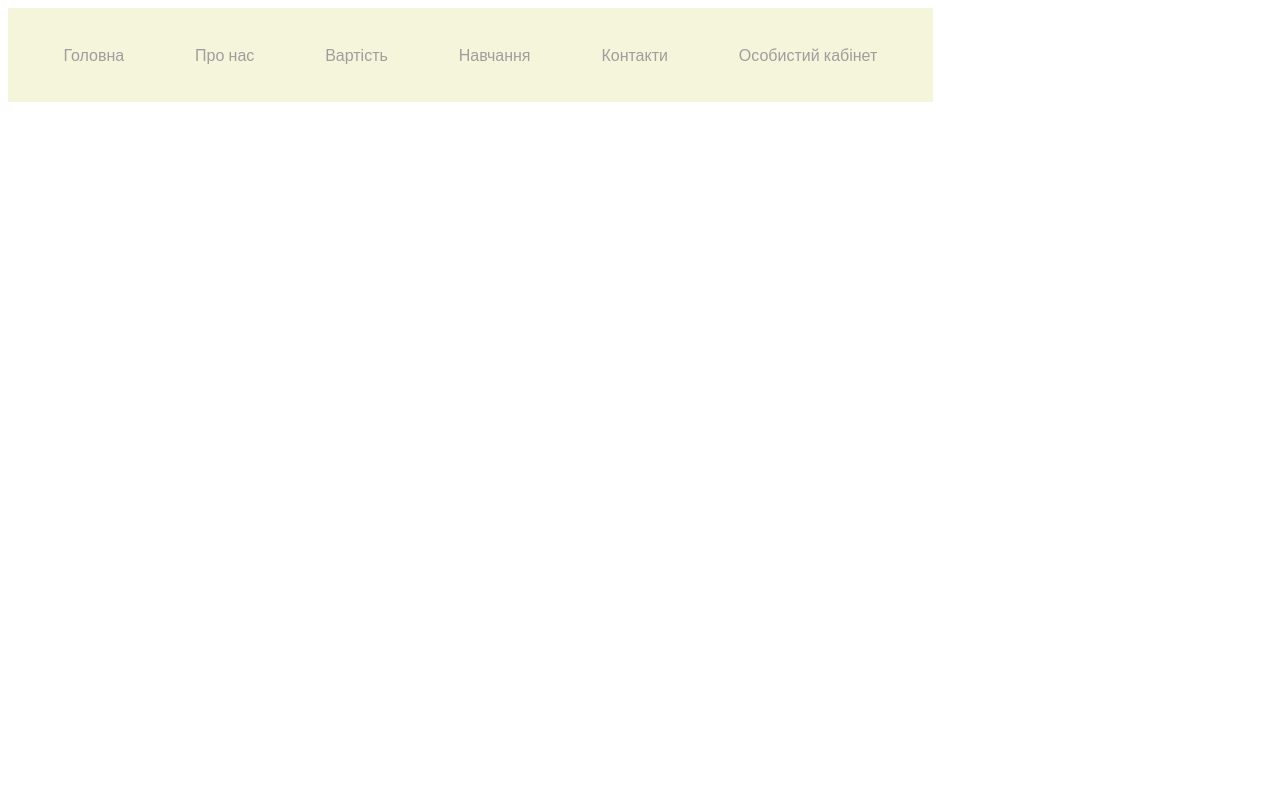
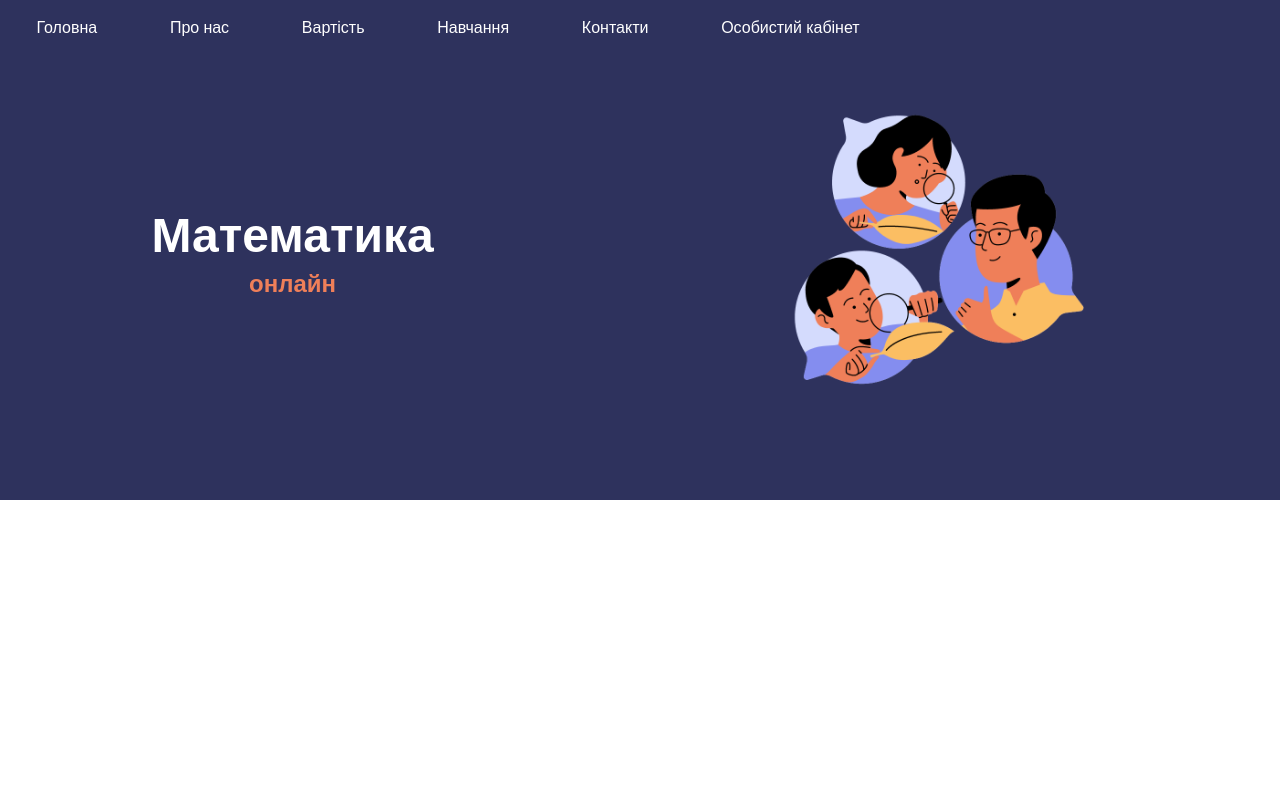
Before and after one commit to kpi-web/math-web, a React (Create React App) app: page / in a window 1280 px wide. Shown: the top 800 px of the page. Built offline with nearby package versions, Linux system fonts and the light colour scheme.

Commit message:
feat: created header and first screen

```diff
--- a/src/components/atoms/Flex.tsx
+++ b/src/components/atoms/Flex.tsx
@@ -50,7 +50,7 @@ const BlockStyled =  styled.div<FlexProps>`
   right: ${props => props.right};
   top: ${props => props.top};
   bottom: ${props => props.bottom};
-  flex-direction: ${props => props.flexDirection || 'column'};
+  flex-direction: ${props => props.flexDirection};
   flex-grow: ${props => props.flexGrow};
   flex-shrink: ${props => props.flexShrink};
   flex-wrap: ${props => props.flexWrap};
--- /dev/null
+++ b/src/components/atoms/Logo.tsx
@@ -0,0 +1,43 @@
+import React, {FC} from 'react';
+import styled from "styled-components";
+
+
+interface LogoProps{
+    src: string,
+    alt: string,
+    width?: string
+    height?: string,
+    position?: string,
+    right?: string,
+    marginBottom?: string,
+    top?: string,
+    justifySelf?: string,
+    alignSelf?: string,
+    left?: string,
+    borderRadius?: string,
+}
+
+const StyledImg = styled.img<LogoProps>`
+  width: ${props => props.width};
+  height: ${props => props.height};
+  position: ${props => props.position || 'relative'};
+  right: ${props => props.right};
+  margin-bottom: ${props => props.marginBottom};
+  top: ${props => props.top};
+  left: ${props => props.left};
+  justify-self: ${props => props.justifySelf};
+  align-self: ${props => props.alignSelf};
+  border-radius: ${props => props.borderRadius};
+`
+
+const Logo: FC <LogoProps> = ({src, alt, ...props}) => {
+    return (
+        <StyledImg
+            src={src}
+            alt={alt}
+            {...props}
+        />
+    );
+};
+
+export default Logo;
--- a/src/components/atoms/Text.tsx
+++ b/src/components/atoms/Text.tsx
@@ -4,12 +4,14 @@ interface Text {
     fontSize?: string,
     fontWeight?: string,
     color?: string,
+    margin?: string,
 }
 
 const Text = styled.p<Text>`
   font-size: ${props => props.fontSize};
   font-weight: ${props => props.fontWeight};
   color: ${props => props.color};
+  margin: ${props => props.margin};
 `
 
 export default Text;
--- a/src/components/molecules/HeaderItem.tsx
+++ b/src/components/molecules/HeaderItem.tsx
@@ -8,7 +8,7 @@ interface HeaderItem {
 
 const HeaderItemContainer = styled.div`
   width: fit-content;
-  color: #a19d9d;
+  color: white;
   transition: 0.5s;
 
   &:hover {
--- /dev/null
+++ b/src/components/organisms/FirstMainScreen.tsx
@@ -0,0 +1,49 @@
+import React from 'react';
+import Flex from "../atoms/Flex";
+import Logo from "../atoms/Logo";
+import Text from "../atoms/Text";
+import people from '../../assets/people.png'
+
+const FirstMainScreen = () => {
+    return (
+        <Flex
+            backgroundColor={'#2e325d'}
+            justifyContent={'flex-start'}
+            alignItems={'center'}
+            height={'500px'}
+            width={'100%'}
+        >
+            <Flex
+
+                justifyContent={'center'}
+                alignItems={'center'}
+                width={'50%'}
+                flexDirection={'column'}
+            >
+                <Text
+                    fontSize={'48px'}
+                    color={'white'}
+                    fontWeight={'800'}
+                    margin={'0'}
+                >
+                    Математика
+                </Text>
+                <Text
+                    fontSize={'24px'}
+                    color={'#ef7f59'}
+                    fontWeight={'800'}
+                    margin={'0'}
+                >
+                    онлайн
+                </Text>
+            </Flex>
+            <Flex
+                justifyContent={'center'}
+            >
+                <Logo src={people} alt={'kek'} height={'50%'} width={'50%'}/>
+            </Flex>
+        </Flex>
+    );
+};
+
+export default FirstMainScreen;
--- a/src/components/organisms/Header.tsx
+++ b/src/components/organisms/Header.tsx
@@ -3,11 +3,14 @@ import styled from "styled-components";
 import HeaderItem from "../molecules/HeaderItem";
 
 const HeaderStyled = styled.div`
+  position: fixed;
+  z-index: 2;
+  top: 0;
+  left: 0;
+  right: 0;
   display: flex;
   width: 70%;
-  background-color: beige;
   flex-grow: 1;
-  padding: 20px;
   justify-content: space-around;
 
 `
--- a/src/components/pages/Main.tsx
+++ b/src/components/pages/Main.tsx
@@ -1,11 +1,26 @@
 import React from 'react';
 import Flex from "../atoms/Flex";
 import Header from "../organisms/Header";
+import FirstMainScreen from "../organisms/FirstMainScreen";
 
 const Main = () => {
     return (
-        <Flex>
+        <Flex
+            flexDirection={'column'}
+            height={'fit-content'}
+            width={'100vw'}
+        >
             <Header />
+            <FirstMainScreen />
+            <Flex
+                height={'800px'}
+            >
+            </Flex>
+            <Flex
+            >
+                sd
+            </Flex>
+
 
         </Flex>
     );
--- a/src/styles.css
+++ b/src/styles.css
@@ -1,3 +1,5 @@
-body, p{
+body{
+    margin: 0;
     font-family: 'Open Sans', sans-serif;
+
 }
```
Also changed, not shown: src/components/atoms/ContentWrapper.tsx (added, +19 -0 lines), src/components/atoms/HeaderWrapper.tsx (added, +12 -0 lines), src/assets/1.jpg (deleted), src/assets/people.png (added).
